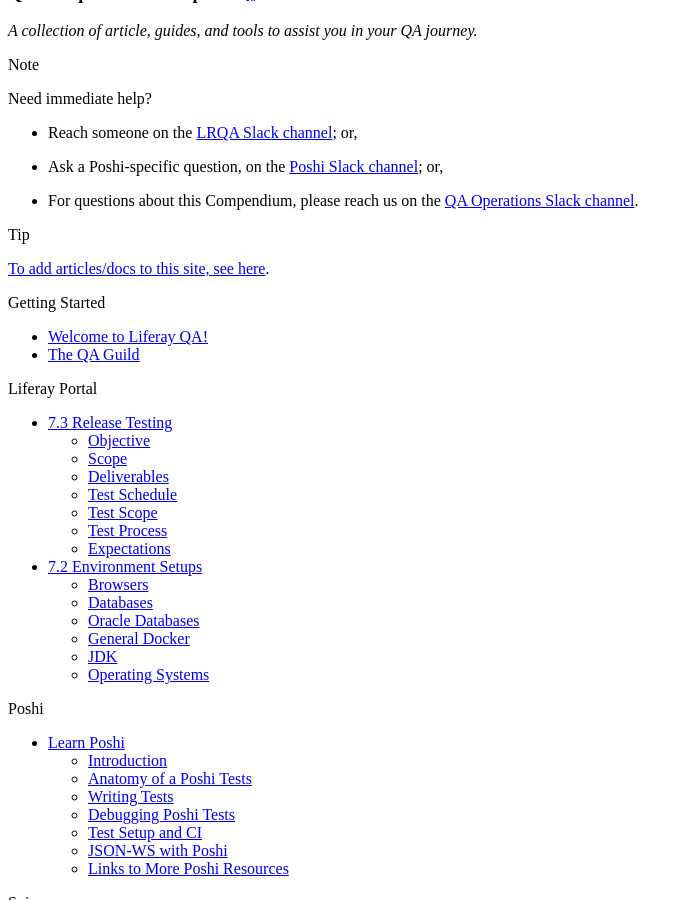
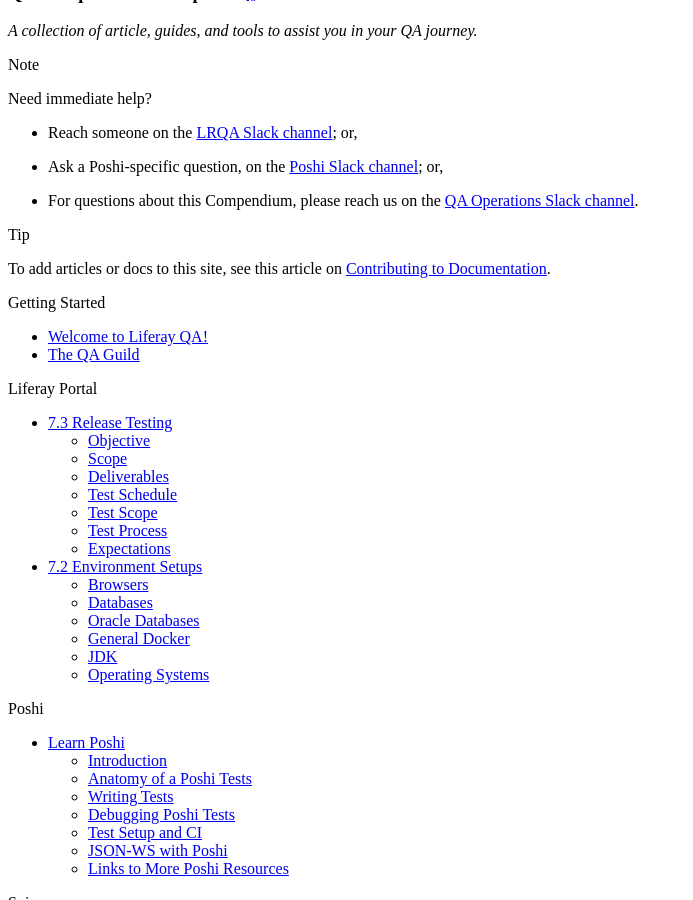
Before and after one commit to nikki-pru/qa-compendium, a Sphinx documentation site: the page built from docs/index.rst, in a window 1280 px wide and 900 px high, scrolled down 1198 px. Shown: the whole window, without its empty margins (0-693 px from the left). Built offline with Sphinx 7.4.7 and the Read the Docs theme 2.0.0, drawn with Linux system fonts in a browser that asks for light colours.

Commit message:
LRQA-59275 Rename

```diff
--- a/docs/index.rst
+++ b/docs/index.rst
@@ -13,7 +13,7 @@
           * For questions about this Compendium, please reach us on the `QA Operations Slack channel`_.
 
 .. tip::
-  `To add articles/docs to this site, see here`_.
+  To add articles or docs to this site, see this article on `Contributing to Documentation`_.
 
 .. Getting Started
 .. toctree::
@@ -134,4 +134,4 @@
 .. _LRQA Slack channel: https://liferay.slack.com/messages/CL84ZPHAT
 .. _Poshi Slack channel: https://liferay.slack.com/messages/CD7939WBE
 .. _QA Operations Slack channel: https://liferay.slack.com/archives/CMKTNKN9X
-.. _To add articles/docs to this site, see here: /tools/readthedocs.rst
+.. _Contributing to Documentation: tools/contributing.rst
```
Also changed, not shown: docs/tools/contributing.rst (renamed from docs/tools/readthedocs.rst).
